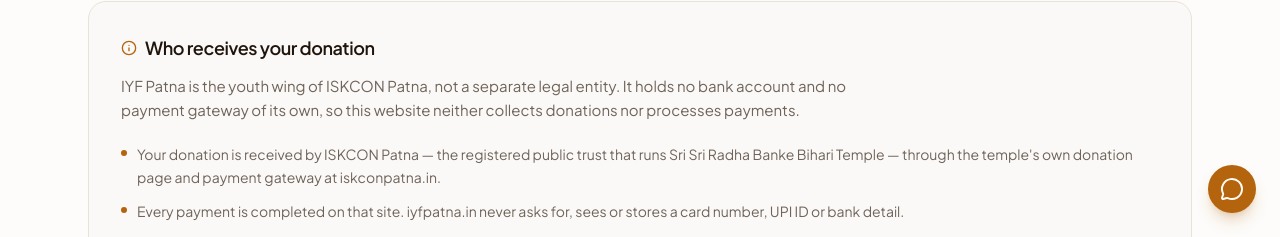
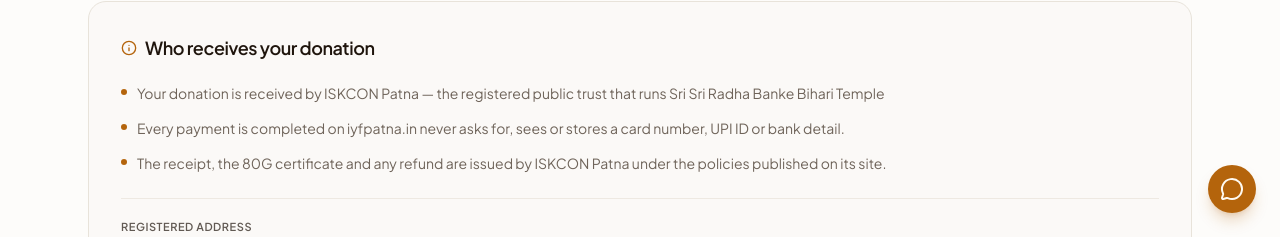
Before and after one commit to iyfpatnacom-arch/iyfpatna.com, a Next.js app: page /en/donate in a window 1280 px wide. Shown: the part 563-800 px from the top of the page. Built offline with nearby package versions, Linux system fonts and the light colour scheme; no server answers; the database is empty.

Commit message:
donation message update

```diff
--- a/app/[locale]/donate/page.js
+++ b/app/[locale]/donate/page.js
@@ -149,9 +149,6 @@
           <Info className="size-4 shrink-0 text-primary" aria-hidden="true" />
           {t("who_title")}
         </h2>
-        <p className="mt-3 max-w-3xl text-[15px] leading-relaxed text-muted-foreground">
-          {t("who_body")}
-        </p>
         <ul className="mt-5 space-y-3">
           {t.raw("who_points").map((point) => (
             <li
--- a/messages/en.json
+++ b/messages/en.json
@@ -284,8 +284,8 @@
     "who_title": "Who receives your donation",
     "who_body": "IYF Patna is the youth wing of ISKCON Patna, not a separate legal entity. It holds no bank account and no payment gateway of its own, so this website neither collects donations nor processes payments.",
     "who_points": [
-      "Your donation is received by ISKCON Patna — the registered public trust that runs Sri Sri Radha Banke Bihari Temple — through the temple's own donation page and payment gateway at iskconpatna.in.",
-      "Every payment is completed on that site. iyfpatna.in never asks for, sees or stores a card number, UPI ID or bank detail.",
+      "Your donation is received by ISKCON Patna — the registered public trust that runs Sri Sri Radha Banke Bihari Temple ",
+      "Every payment is completed on iyfpatna.in never asks for, sees or stores a card number, UPI ID or bank detail.",
       "The receipt, the 80G certificate and any refund are issued by ISKCON Patna under the policies published on its site."
     ],
     "who_address_label": "Registered address",
```
